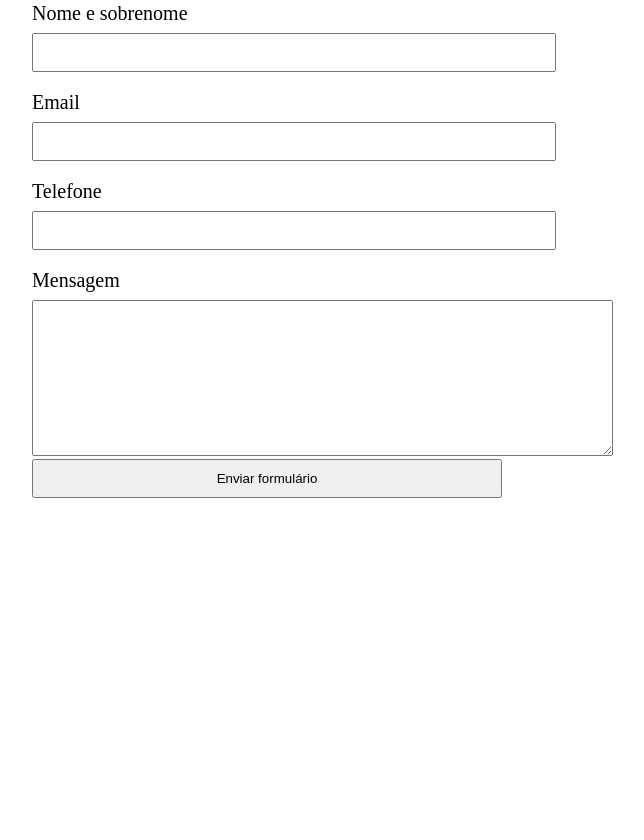
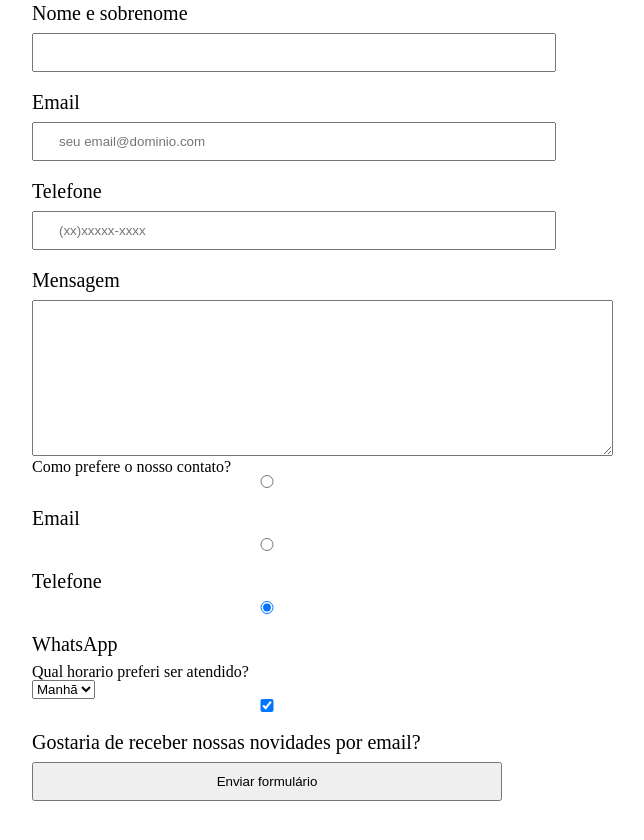
Before and after one commit to luuib/barbearis, a plain HTML site: page contato.html in a window 1280 px wide. Shown: the part 280-1120 px from the top of the page, without its empty margins (138-782 px from the left). Drawn offline with Linux system fonts and the light colour scheme.

Commit message:
Update contato.html

```diff
--- a/contato.html
+++ b/contato.html
@@ -1,4 +1,4 @@
- <!DOCTYPE html>
+<!DOCTYPE html>
 <html>
     <head>
         <meta charset="UTF-8">
@@ -9,13 +9,13 @@
     <body>
         <header>
             <div class="caixa">
-                <h1><img src="logo.png"></h1>
+                <h1><img src="logo.png" alt="logo da barbearia"></h1>
 
                 <nav>
                     <ul>
                         <li><a href="imdex.html">Home</a></li>
                         <li><a href="produtos.html">Produtos</a></li>
-                        <li><a href="https://github.com/luuib?tab=repositories">Contato</a></li>
+                        <li><a href="contato.html">Contato</a></li>
                     </ul>
                 </nav>
             </div>
@@ -24,24 +24,44 @@
         <main>
             <form>
                 <label for="nomesobrenome">Nome e sobrenome</label>
-                <input type="text" id="nomesobrenome">
+                <input type="text" id="nomesobrenome" class="input-padrão"requied>
 
                 <label for="email">Email</label>
-                <input type="text" id="email">
+                <input type="email" id="email" class="input-padrão"requied placeholder="seu email@dominio.com">
 
 
                 <label for="telefone">Telefone</label>
-                <input type="telefone" id="telefone">
+                <input type="tel" id="telefone" class="input-padrão"requied placeholder="(xx)xxxxx-xxxx">
 
                 <label for="mensagem">Mensagem</label>
-                <textarea cols="70" rows="10" id="mensagem"></textarea>
+                <textarea cols="70" rows="10" id="mensagem" class="input-padrão"requied></textarea>
 
-                <input type="submit" value="Enviar formulário">
+                <fieldset>
+                    <legend>Como prefere o nosso contato?</legend>
+                    <label for="radio-email"> <input type="radio" name="contato" value="email" id="radio-email"> Email</label>
+
+                    <label for="radio-telefone">  <input type="radio" name="contato" value="telefone" id="radio-telefone"> Telefone</label>
+
+                    <label for="radio-whatsapp"> <input type="radio" name="contato"  value="whatsapp" id="radio-whatsapp" checked> WhatsApp</label>
+
+                </fieldset>
+
+                <fieldset>
+                    <legend>Qual horario preferi ser atendido?</legend>
+                    <select>
+                        <option>Manhã</option>
+                        <option>Tarde</option>
+                        <option>Noite</option>
+                    </select>
+                </fieldset>
+                <label class="checkbox"><input type="checkbox" checked>Gostaria de receber nossas novidades por email?</label>
+
+                <input type="submit" value="Enviar formulário" class="enviar">
             </form>
         </main>
 
          <footer>
-             <img src="logo-branco.png">
+             <img src="logo-branco.png" alt="logo da barbearia">
              <p class="copyright">&copy; Copyright Barbearia Alura - 2019</p>
     </footer>
     </body>
```
